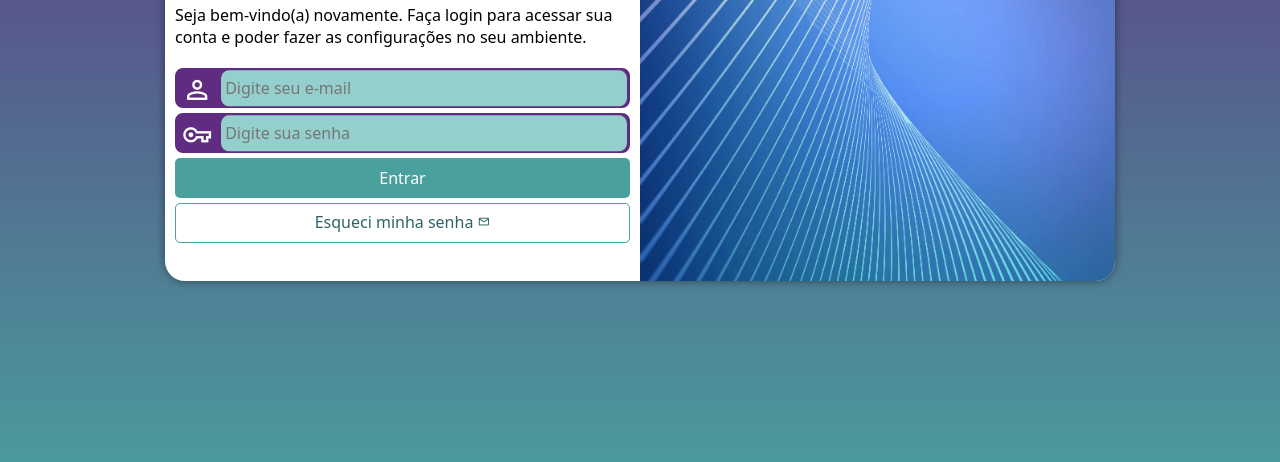
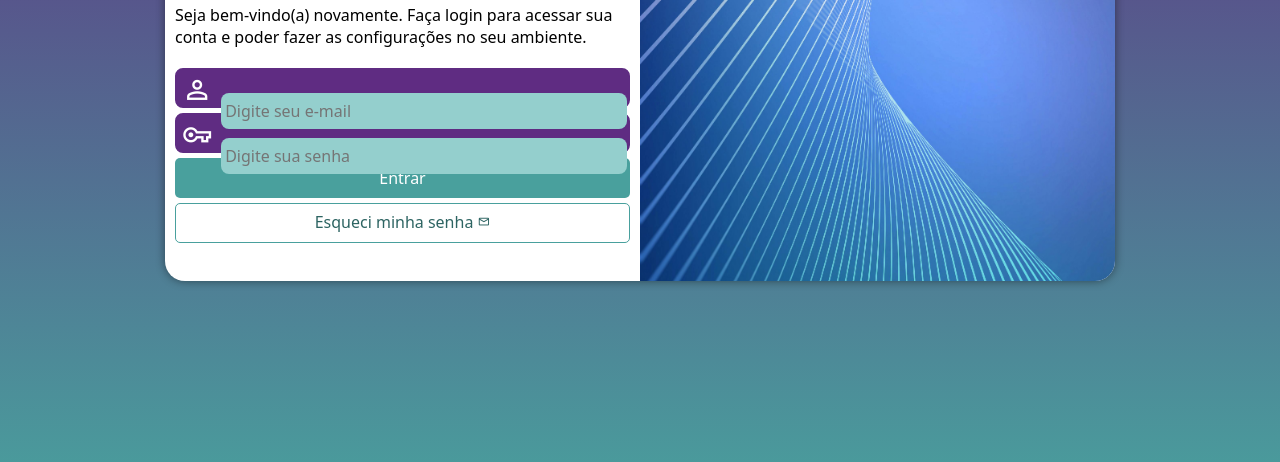
Before and after one commit to davidedduardo/projeto-login, a plain HTML site: page index.html in a window 1280 px wide. Shown: the part 294-756 px from the top of the page. Drawn offline with nearby package versions, Linux system fonts and the light colour scheme.

Commit message:
Update style.css

```diff
--- a/estilos/style.css
+++ b/estilos/style.css
@@ -90,7 +90,7 @@ div.campo > input {
     border: 0px;
     border-radius: 8px;
     padding: 4px;
-    transform: translateY(-10.7px);
+    transform: translateY(12px);
 }
 div.campo > input:focus-within {
     background-color: white;
```
